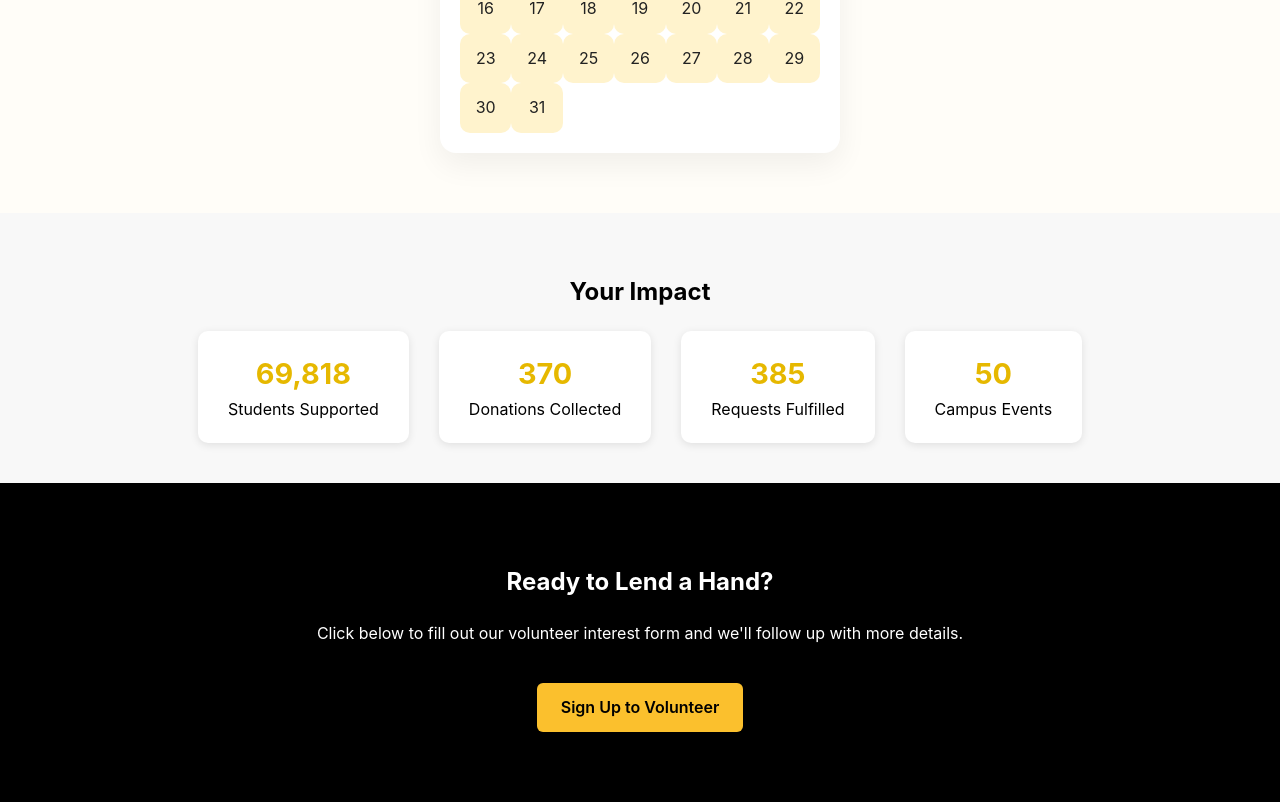
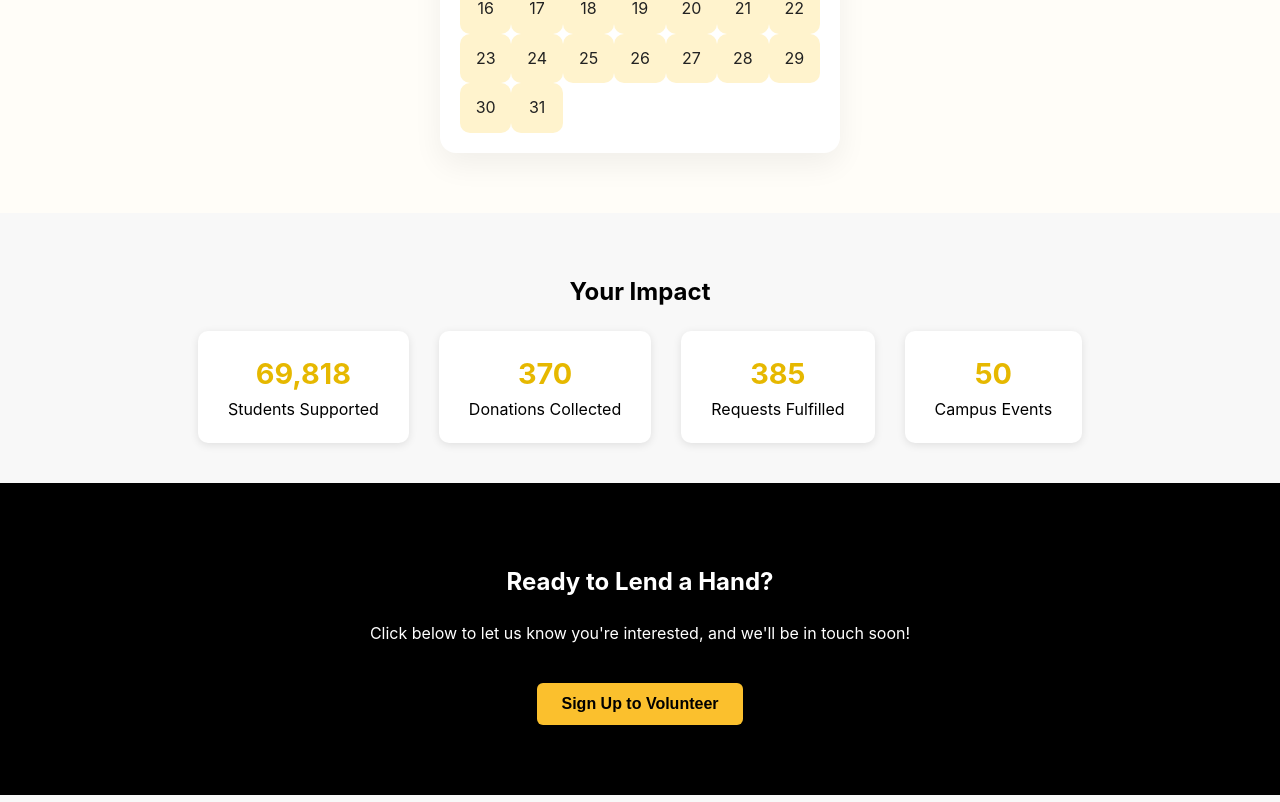
Before and after one commit to kuragii/Knights-Reach, a React (Create React App) app in the folder knights-reach/: page /volunteer in a window 1280 px wide. Shown: the part 1673-2475 px from the top of the page. Built offline with nearby package versions, Linux system fonts and the light colour scheme.

Commit message:
Changing copyright info

```diff
--- a/knights-reach/src/pages/Contact.js
+++ b/knights-reach/src/pages/Contact.js
@@ -197,7 +197,7 @@ export default function Contact() {
                     </div>
                 </div>
                 <div className="footer-bottom">
-                    <p>Copyright © 2025 – WordPress Theme by Creative Themes</p>
+                    <p>© 2025 Knights Reach — Built with 💛 at UCF</p>
                 </div>
             </footer>
         </div>
--- a/knights-reach/src/pages/Home.js
+++ b/knights-reach/src/pages/Home.js
@@ -160,7 +160,7 @@ export default function Home() {
                 </div>
 
                 <div className="footer-bottom">
-                    <p>Copyright © 2025</p>
+                    <p>© 2025 Knights Reach — Built with 💛 at UCF</p>
                 </div>
             </footer>
 
--- a/knights-reach/src/pages/Volunteer.js
+++ b/knights-reach/src/pages/Volunteer.js
@@ -94,9 +94,15 @@ export default function Volunteer() {
             {/* CTA */}
             <section className="volunteer-cta">
                 <h2>Ready to Lend a Hand?</h2>
-                <p>Click below to fill out our volunteer interest form and we'll follow up with more details.</p>
-                <a href="/volunteer-form" className="button yellow">Sign Up to Volunteer</a>
+                <p>Click below to let us know you're interested, and we'll be in touch soon!</p>
+                <button
+                    className="button yellow"
+                    onClick={() => alert("We're so excited you're ready to get involved in making your Knight community better! As soon as we're accepting volunteers, we'll make an announcement.")}
+                >
+                    Sign Up to Volunteer
+                </button>
             </section>
+
         </div>
     );
 }
```
